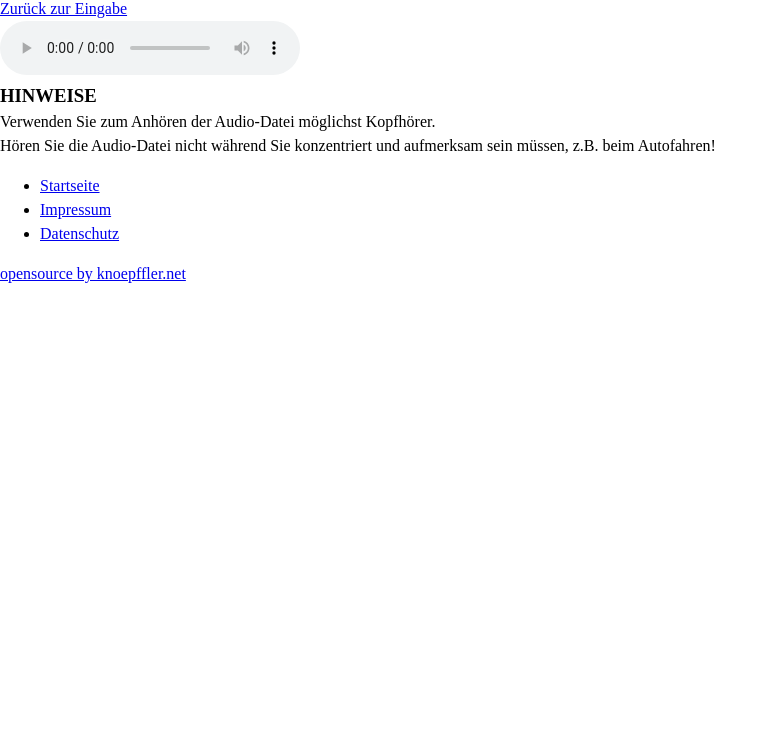
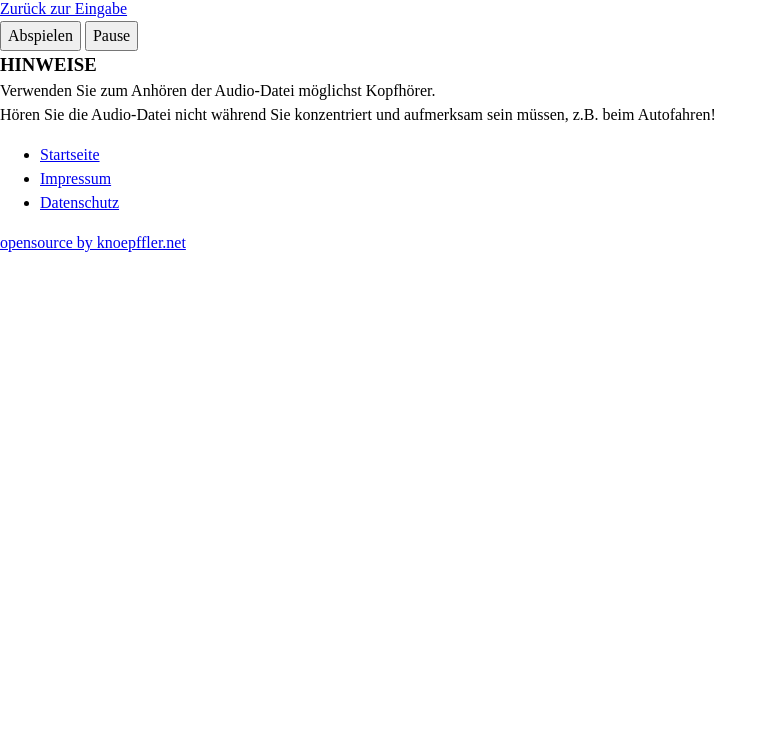
Before and after one commit to knoepffler/AudoraPlay, a plain HTML site: page public/player.html in a window 1280 px wide. Shown: the part 63-800 px from the top of the page, without its empty margins (0-777 px from the left). Drawn offline with Linux system fonts and the light colour scheme.

Commit message:
upd deactivated player controls

```diff
--- a/public/player.html
+++ b/public/player.html
@@ -19,8 +19,18 @@
         <section>
             <div class="container">
                 <h1>AudoraPlay</h1>
+
+
                 <p><a href="index.html">Zurück zur Eingabe</a></p>
+                <!--
                 <audio id="playAudio" controls oncontextmenu="return false;"></audio>
+            -->
+
+            <audio id="playAudio"></audio>
+
+                <button onclick="document.getElementById('playAudio').play()">Abspielen</button>
+                <button onclick="document.getElementById('playAudio').pause()">Pause</button>
+
                 <script>
                     let path = "files/";
                     let extension = ".mp3"; // .mp3, .ogg, .m4a
@@ -29,7 +39,7 @@
                     var file = urlParams.get('source');
                     var audioUrl = path.concat(file).concat(extension);
                     document.getElementById("playAudio").src = audioUrl;
-                    // document.write(audioUrl); // for debugging only!
+                    //document.write(audioUrl); // for debugging only!
                 </script>
         </section>
         <section>
```
